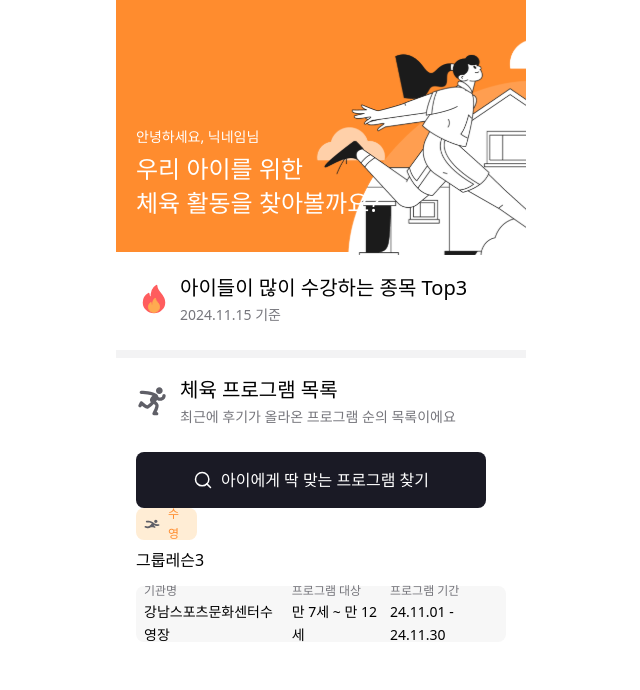
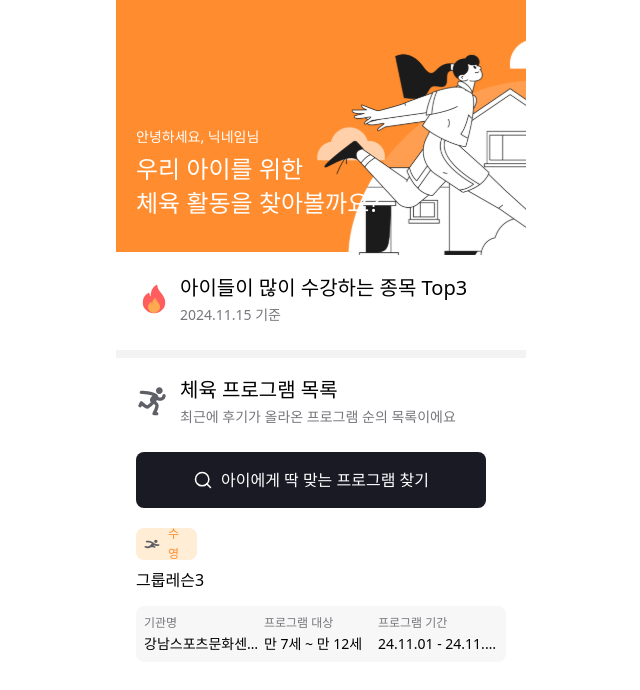
Before and after one commit to spokids/GongGong_FE, a React (Vite) app: page / in a window 1280 px wide. Shown: the top 690 px of the page, without its empty margins (319-959 px from the left). Built offline with nearby package versions, Linux system fonts and the light colour scheme.

Commit message:
#13 [Design] info 컴포넌트 속성 보완

```diff
--- a/src/pages/home/HomePage.tsx
+++ b/src/pages/home/HomePage.tsx
@@ -39,7 +39,8 @@ const HomePage = () => {
         아이에게 딱 맞는 프로그램 찾기
       </Button>
 
-      <LessonInfo
+<div className='mt-5'>
+<LessonInfo
         programId={1}
         programType="수영"
         programName="그룹레슨3"
@@ -48,6 +49,9 @@ const HomePage = () => {
         programDate="24.11.01 - 24.11.30"
       />
 
+</div>
+
+
     </div>
   );
 };
--- a/src/pages/home/components/LessonInfo.tsx
+++ b/src/pages/home/components/LessonInfo.tsx
@@ -11,12 +11,18 @@ interface LessonInfoProps {
   programDate: string;
 }
 
-const InfoBox: React.FC<{ title: string; value: string }> = ({ title, value }) => (
-  <div className="flex flex-col">
-    <p className="text-button3 text-primary-60">{title}</p>
-    <p className="text-body8 text-primary-80">{value}</p>
-  </div>
-);
+const InfoBox: React.FC<{ title: string; value: string; className?: string }> = ({ title, value, className }) => {
+    return (
+      <div className={`flex flex-col ${className} w-full max-w-[120px]`}>
+        <p className="text-button3 text-primary-60">{title}</p>
+        <p className="overflow-hidden truncate text-body9 text-primary-80 whitespace-nowrap">
+          {value}
+        </p>
+      </div>
+    );
+  };
+
+
 
 const LessonInfo: React.FC<LessonInfoProps> = ({
   programType,
@@ -26,19 +32,19 @@ const LessonInfo: React.FC<LessonInfoProps> = ({
   programDate,
 }) => {
   return (
-    <>
+    <div className="mt-4 mb-4">
       <Chip>
         <img src={swimming} alt="Swimming" className="w-4 h-4 mr-2" />
         {programType}
       </Chip>
 
       <h3 className="mt-2 text-body6">{programName}</h3>
-      <div className="flex flex-row w-full h-14 mt-3 items-center gap-3 p-2 rounded-lg bg-[#F7F7F7]">
-        <InfoBox title="기관명" value={facilityName} />
+      <div className="flex flex-row w-full h-14 mt-3 items-center justify-between p-2 rounded-lg bg-[#F7F7F7]">
+      <InfoBox title="기관명" value={facilityName} />
         <InfoBox title="프로그램 대상" value={programAge} />
         <InfoBox title="프로그램 기간" value={programDate} />
       </div>
-    </>
+    </div>
   );
 };
 
```
